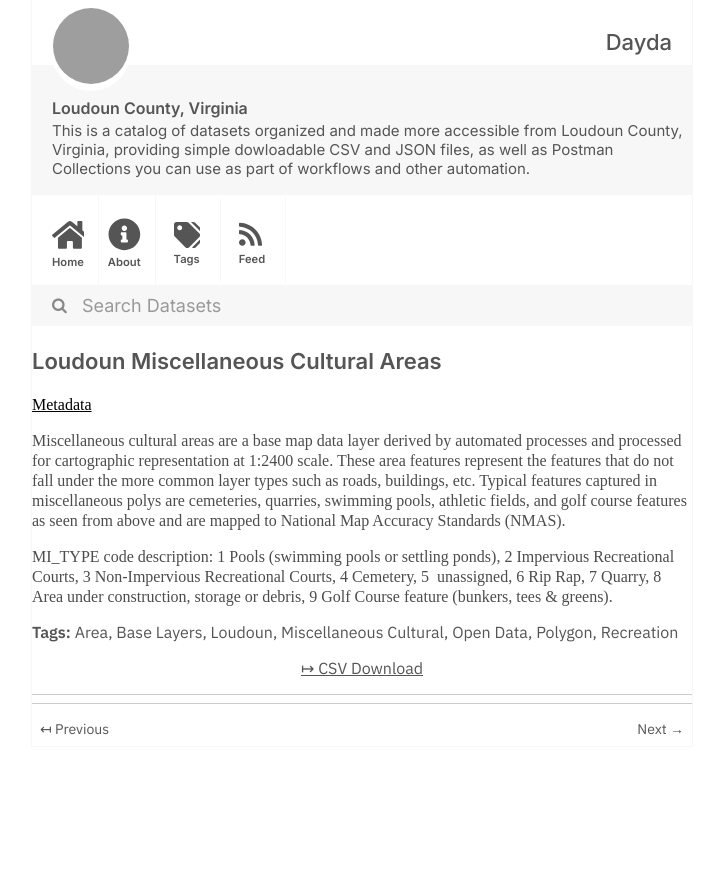
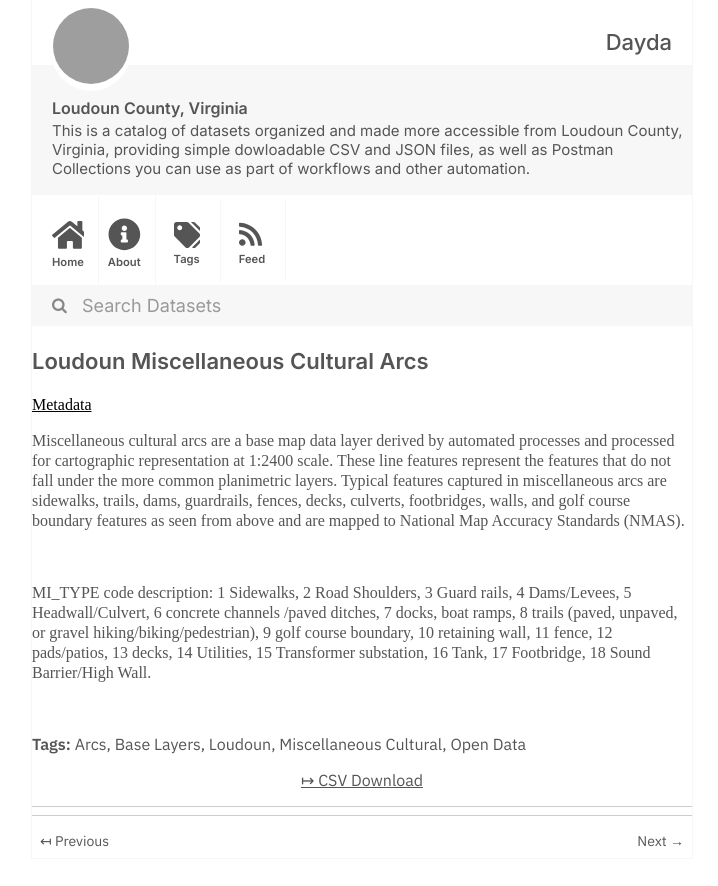
Before and after one commit to dayda-entities/loudoun-county-virginia, a Jekyll site: the page built from _posts/2020-11-12-loudoun-miscellaneous-cultural.md, in a window 1280 px wide, cut to the strip 0-886 px from the top of the page. Shown: the whole strip, without its empty margins (278-996 px from the left). Built offline with Jekyll 4.4.1, drawn with Linux system fonts in a browser that asks for light colours; grey boxes are pictures that could not be loaded.

Commit message:
Publish Data

```diff
--- a/_posts/2020-11-12-loudoun-miscellaneous-cultural.md
+++ b/_posts/2020-11-12-loudoun-miscellaneous-cultural.md
@@ -1,39 +1,40 @@
 ---
-title: Loudoun Miscellaneous Cultural Areas
-created: '2020-11-12T12:19:32.469020'
-modified: '2020-12-04T18:10:15.068351'
+title: Loudoun Miscellaneous Cultural Arcs
+created: '2020-11-12T12:19:20.204554'
+modified: '2020-12-04T18:09:50.733760'
 state: active
 type: dataset
 tags:
-  - Area
+  - Arcs
   - Base Layers
   - Loudoun
   - Miscellaneous Cultural
   - Open Data
-  - Polygon
-  - Recreation
 groups: []
 csv_url: >-
-  https://geohub-loudoungis.opendata.arcgis.com/datasets/eb0c1b29212649b6b6f68edb38f91fcf_2.csv?outSR=%7B%22latestWkid%22%3A2924%2C%22wkid%22%3A2924%7D
+  https://geohub-loudoungis.opendata.arcgis.com/datasets/3d79e28f9755401cb1b4bdeb36115403_1.csv?outSR=%7B%22latestWkid%22%3A2924%2C%22wkid%22%3A2924%7D
 json_url: ''
 layout: post
 
 ---
-<div><a href='https://logis.loudoun.gov/metadata/Misc%20polygons.html' target='_blank'>Metadata</a><br /></div>
+<div><a href='https://logis.loudoun.gov/metadata/Misc%20arcs.html' target='_blank'>Metadata</a><br /></div><div>
 
 <p style='margin-bottom:0in;margin-bottom:.0001pt;line-height:
-normal'><span style='font-size:12.0pt;font-family:&quot;Times New Roman&quot;,serif;
-mso-fareast-font-family:&quot;Times New Roman&quot;;color:#4C4C4C;background:white'>Miscellaneous cultural areas are a base map data layer derived by automated processes and
-processed for cartographic representation at 1:2400 scale. These area features
-represent the features that do not fall under the more common layer types such
-as roads, buildings, etc. Typical features captured in miscellaneous polys are
-cemeteries, quarries, swimming pools, athletic fields, and golf course features
-as seen from above and are mapped to National Map Accuracy Standards (NMAS).</span></p>
+normal'><span style='font-size: 12pt; font-family: &quot;Times New Roman&quot;, serif; background-image: initial; background-position: initial; background-size: initial; background-repeat: initial; background-attachment: initial; background-origin: initial; background-clip: initial;'>Miscellaneous cultural arcs are a base map data layer derived by automated processes and
+processed for cartographic representation at 1:2400 scale. These line features
+represent the features that do not fall under the more common planimetric
+layers. Typical features captured in miscellaneous arcs are sidewalks, trails,
+dams, guardrails, fences, decks, culverts, footbridges, walls, and golf course
+boundary features as seen from above and are mapped to National Map Accuracy
+Standards (NMAS).</span></p>
 
 <p style='margin-bottom:0in;margin-bottom:.0001pt;line-height:
-normal;background:white'><span style='font-size:12.0pt;font-family:&quot;Times New Roman&quot;,serif;
-mso-fareast-font-family:&quot;Times New Roman&quot;;color:#4C4C4C;background:white'>MI_TYPE
-code description: 1 Pools (swimming pools or settling ponds), 2 Impervious
-Recreational Courts, 3 Non-Impervious Recreational Courts, 4 Cemetery, 5
-unassigned, 6 Rip Rap, 7 Quarry, 8 Area under construction, storage or debris,
-9 Golf Course feature (bunkers, tees &amp; greens).</span></p>
+normal'><span style='font-size: 12pt; font-family: &quot;Times New Roman&quot;, serif; background-image: initial; background-position: initial; background-size: initial; background-repeat: initial; background-attachment: initial; background-origin: initial; background-clip: initial;'> </span></p>
+
+<p style='margin-bottom:0in;margin-bottom:.0001pt;line-height:
+normal'><span style='font-size: 12pt; font-family: &quot;Times New Roman&quot;, serif; background-image: initial; background-position: initial; background-size: initial; background-repeat: initial; background-attachment: initial; background-origin: initial; background-clip: initial;'>MI_TYPE
+code description: 1 Sidewalks, 2 Road Shoulders, 3 Guard rails, 4 Dams/Levees,
+5 Headwall/Culvert, 6 concrete channels /paved ditches, 7 docks, boat ramps, 8
+trails (paved, unpaved, or gravel hiking/biking/pedestrian), 9 golf course boundary,
+10 retaining wall, 11 fence, 12 pads/patios, 13 decks, 14 Utilities, 15
+Transformer substation, 16 Tank, 17 Footbridge, 18 Sound Barrier/High Wall.</span></p><div><br /><div><br /></div></div></div>
```
